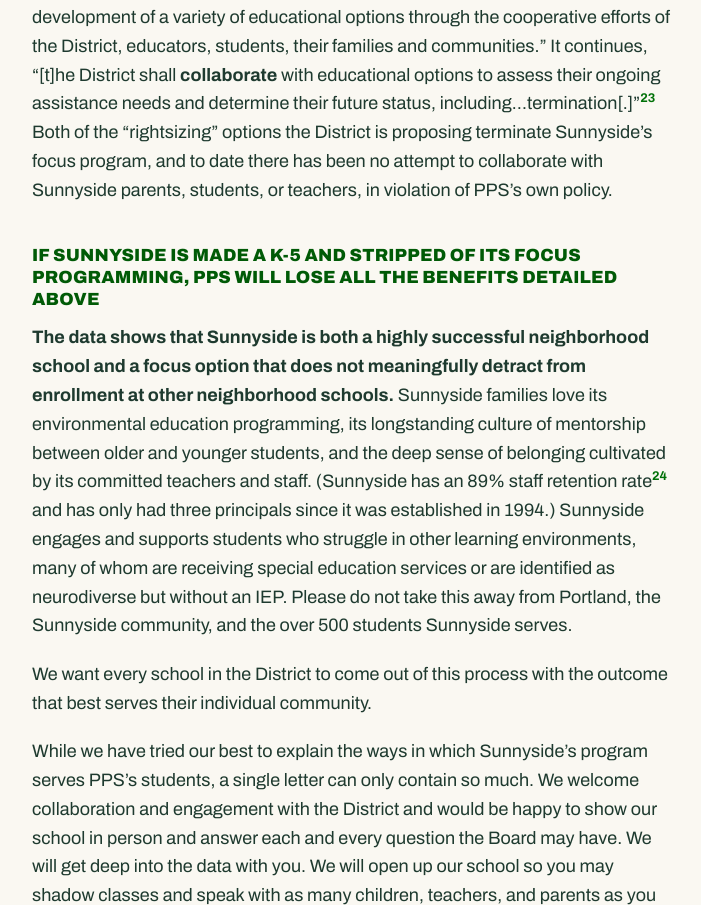
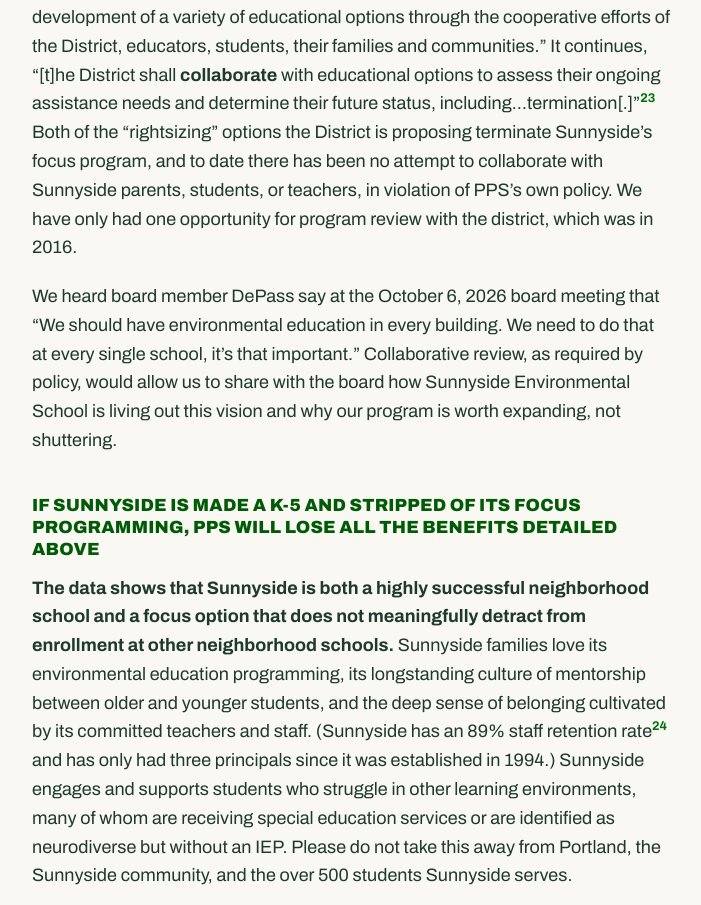
Before and after one commit to sesptsa/save.sesptsa.org, a website built with Vite: page index.html in a window 1280 px wide. Shown: the part 4683-5588 px from the top of the page, without its empty margins (288-989 px from the left). Built offline with nearby package versions, Linux system fonts and the light colour scheme.

```diff
--- a/index.html
+++ b/index.html
@@ -94,7 +94,8 @@
       <p><strong>As part of Sunnyside&rsquo;s curriculum, middle school students engage deeply in service learning to benefit their community each year.</strong> In 25-26, students spent an estimated 1,285 hours caring for local land and waterways through projects to pull invasive ivy, clean rivers and beaches, mark storm drains, and farm, in collaboration with community partners including SOLVE, Surfrider Foundation, Friends of Mt. Tabor Park Weed Warriors, and the Bureau of Environmental Services, among many others. Students also put compassion into action. Last school year, they prepared 1,800 sack lunches with handwritten cards for neighbors experiencing food insecurity, in partnership with Beacon Village, and collected blankets and supplies for local shelters.<sup class="cite" id="cite-22"><a href="#ref-22">22</a></sup></p>
       <p>Sunnyside middle school students also engage in legislative advocacy around issues they are studying, and have regularly testified to the Oregon State Legislature. Last year they dedicated 90 hours to writing testimony and lobbying at the State Capitol for HB 4134, a wildlife funding bill, with Environment Oregon. Our curriculum cultivates active hope, engages students with the world around them, and teaches tweens and young teens, who are just beginning to discover their agency, to use it in a positive way. These experiences build practical skills while helping students understand what it means to be part of a community: to care for their neighbors, protect the environment, and take responsibility for the places they call home.</p>
       <h2>PPS Board Policy 6.10.022-P requires the District to collaborate with Sunnyside before terminating its focus program and this has not occurred</h2>
-      <p>Board Policy 6.10.022-P states that the &ldquo;Board encourages the purposeful development of a variety of educational options through the cooperative efforts of the District, educators, students, their families and communities.&rdquo; It continues, &ldquo;[t]he District shall <strong>collaborate</strong> with educational options to assess their ongoing assistance needs and determine their future status, including&hellip;termination[.]&rdquo;<sup class="cite" id="cite-23"><a href="#ref-23">23</a></sup> Both of the &ldquo;rightsizing&rdquo; options the District is proposing terminate Sunnyside&rsquo;s focus program, and to date there has been no attempt to collaborate with Sunnyside parents, students, or teachers, in violation of PPS&rsquo;s own policy.</p>
+      <p>Board Policy 6.10.022-P states that the &ldquo;Board encourages the purposeful development of a variety of educational options through the cooperative efforts of the District, educators, students, their families and communities.&rdquo; It continues, &ldquo;[t]he District shall <strong>collaborate</strong> with educational options to assess their ongoing assistance needs and determine their future status, including&hellip;termination[.]&rdquo;<sup class="cite" id="cite-23"><a href="#ref-23">23</a></sup> Both of the &ldquo;rightsizing&rdquo; options the District is proposing terminate Sunnyside&rsquo;s focus program, and to date there has been no attempt to collaborate with Sunnyside parents, students, or teachers, in violation of PPS&rsquo;s own policy. We have only had one opportunity for program review with the district, which was in 2016.</p>
+      <p>We heard board member DePass say at the October 6, 2026 board meeting that &ldquo;We should have environmental education in every building. We need to do that at every single school, it&rsquo;s that important.&rdquo; Collaborative review, as required by policy, would allow us to share with the board how Sunnyside Environmental School is living out this vision and why our program is worth expanding, not shuttering.</p>
       <h2>If Sunnyside is made a K-5 and stripped of its focus programming, PPS will lose all the benefits detailed above</h2>
       <p><strong>The data shows that Sunnyside is both a highly successful neighborhood school and a focus option that does not meaningfully detract from enrollment at other neighborhood schools.</strong> Sunnyside families love its environmental education programming, its longstanding culture of mentorship between older and younger students, and the deep sense of belonging cultivated by its committed teachers and staff. (Sunnyside has an 89% staff retention rate<sup class="cite" id="cite-24"><a href="#ref-24">24</a></sup> and has only had three principals since it was established in 1994.) Sunnyside engages and supports students who struggle in other learning environments, many of whom are receiving special education services or are identified as neurodiverse but without an IEP. Please do not take this away from Portland, the Sunnyside community, and the over 500 students Sunnyside serves.</p>
       <p>We want every school in the District to come out of this process with the outcome that best serves their individual community.</p>
```
